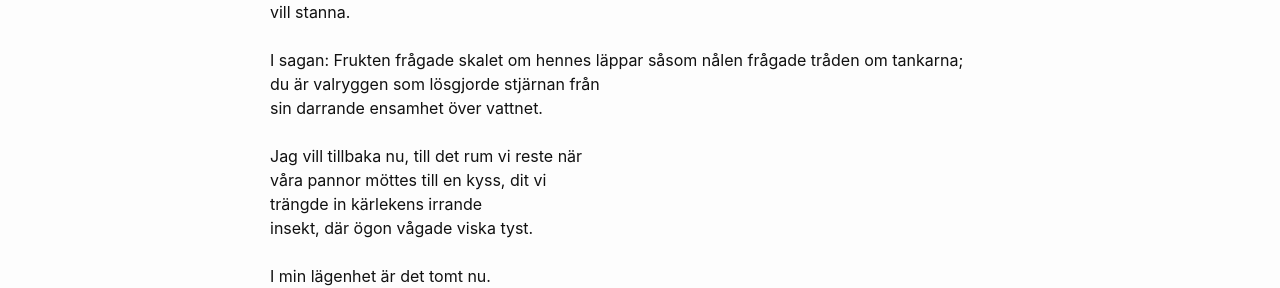
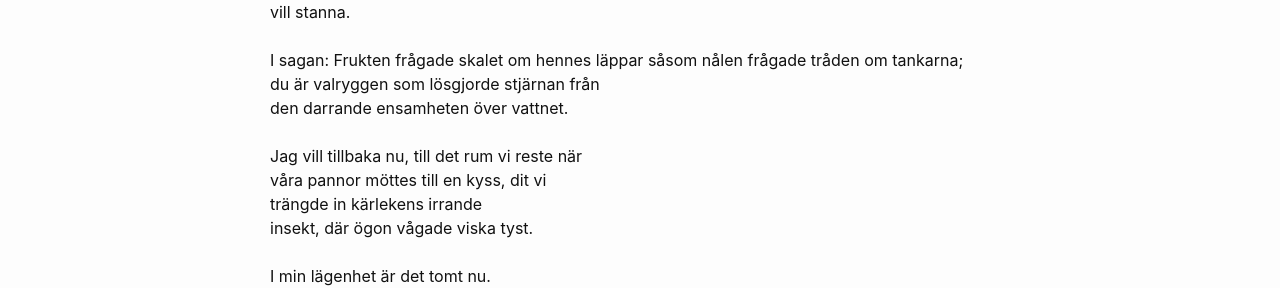
Before and after one commit to terr4form4/terr4form4.github.io, a Jekyll site: the page built from _posts/poesi/2024-01-03-dikter-2023-2024.md, in a window 1280 px wide and 900 px high, scrolled down 6893 px. Shown: the part 162-450 px from the top of the window. Built offline with Jekyll 4.4.1, drawn with Linux system fonts in a browser that asks for light colours; comment, search, counter and statistics services are not loaded.

Commit message:
älskling

```diff
--- a/_posts/poesi/2024-01-03-dikter-2023-2024.md
+++ b/_posts/poesi/2024-01-03-dikter-2023-2024.md
@@ -289,7 +289,7 @@ vill stanna.<br/>
 I sagan: Frukten frågade skalet om hennes läppar
 såsom nålen frågade tråden om tankarna;<br/>
 du är valryggen som lösgjorde stjärnan från<br/>
-sin darrande ensamhet över vattnet.<br/>
+den darrande ensamheten över vattnet.<br/>
 <br/>
 Jag vill tillbaka nu, till det rum vi reste när<br/>
 våra pannor möttes till en kyss, dit vi<br/>
```
